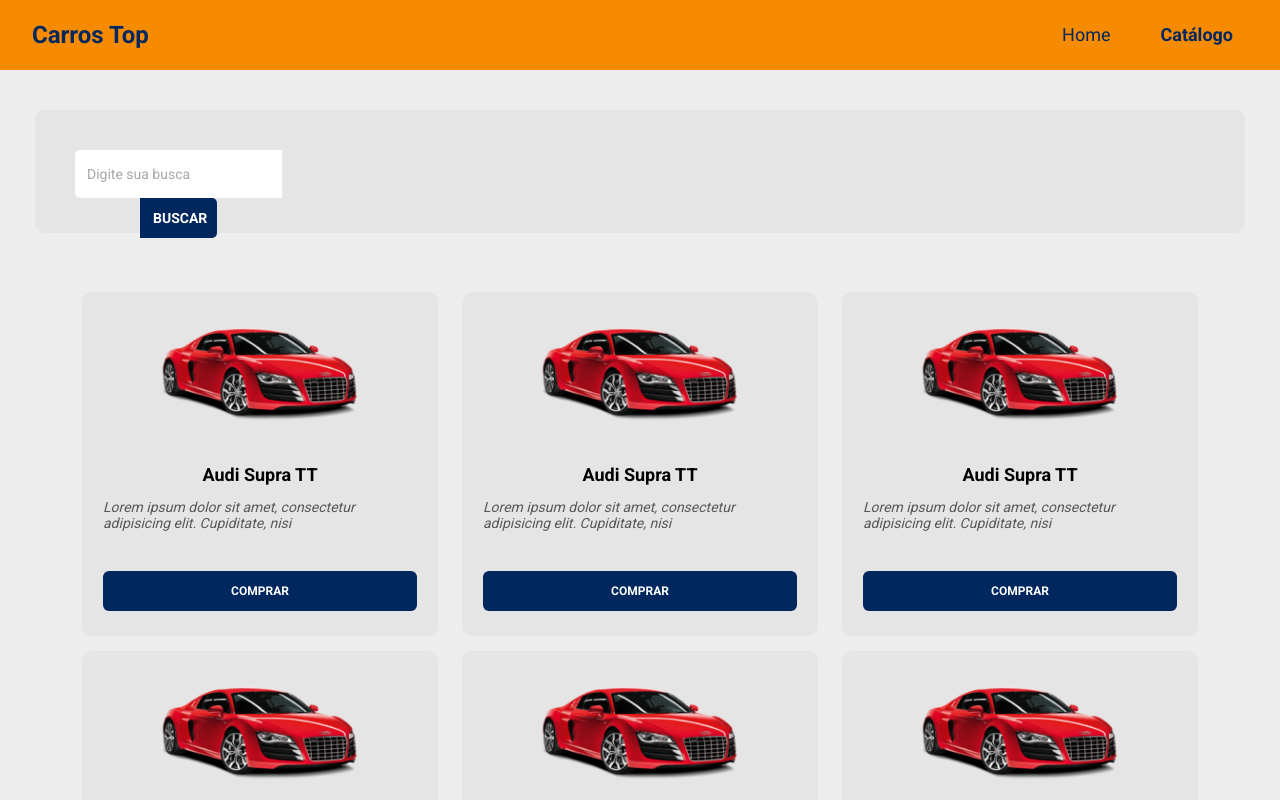
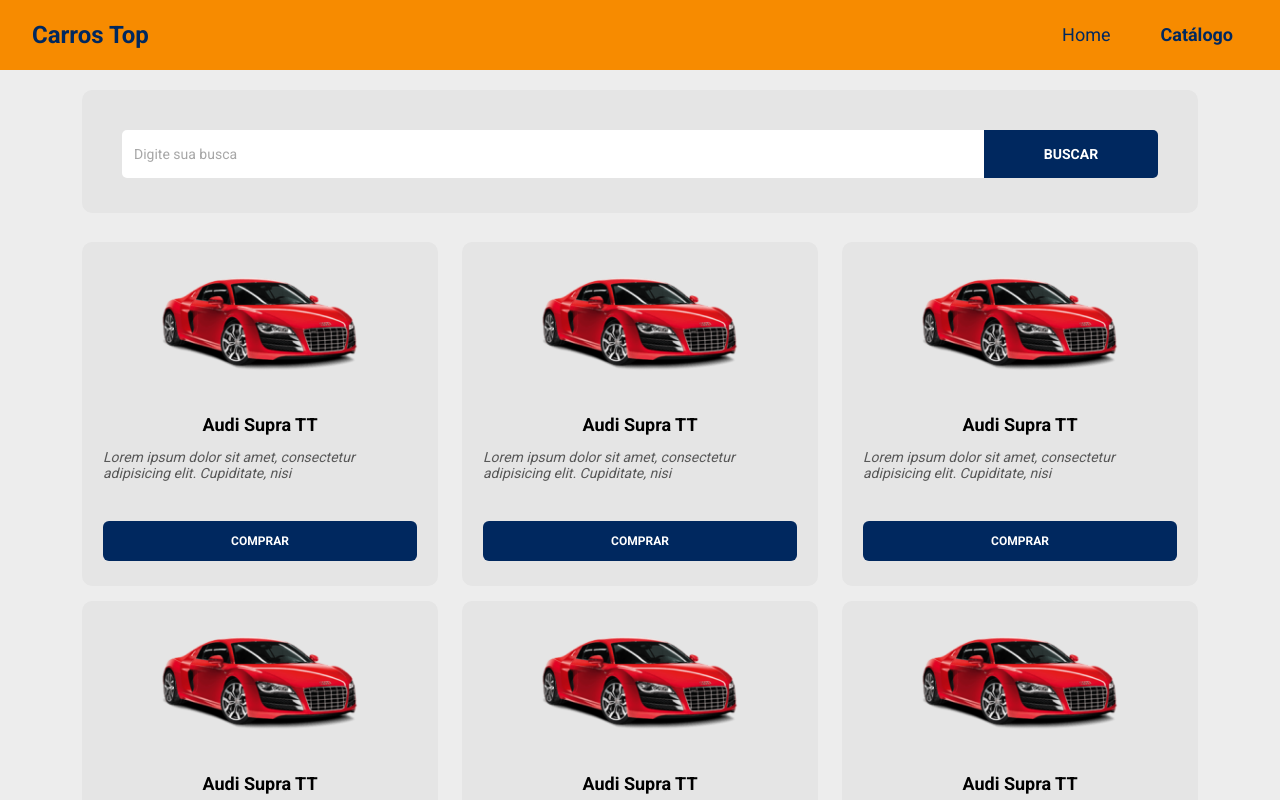
Before and after one commit to ingridholiveira/eureka-cars, a React (Create React App) app in the folder frontend/: page /products in a window 1280 px wide. Shown: the top 800 px of the page. Built offline with nearby package versions, Linux system fonts and the light colour scheme.

Commit message:
setando tamanho da tela de catalogo do botão e ajustando bootstrap

```diff
--- a/frontend/src/components/SearchButton/index.tsx
+++ b/frontend/src/components/SearchButton/index.tsx
@@ -5,15 +5,15 @@
   return (
     <>
       <div className="search-button">
-        <div className="search-button-content">
+        <div className="search-button-content input-group mb-3">
           <input
             type="text"
             placeholder="Digite sua busca"
-            className="search-input-button"
+            className="search-input-button form-control"
             aria-label="Digite sua busca"
             aria-describedby="button-addon2"
           />
-          <div className="">
+
           <button
             className="btn btn-secondary btn-search-icon"
             type="button"
@@ -23,7 +23,6 @@
           </button>
         </div>
       </div>
-      </div>
     </>
   );
 };
--- a/frontend/src/components/SearchButton/styles.css
+++ b/frontend/src/components/SearchButton/styles.css
@@ -22,7 +22,7 @@
 .btn-search-icon {
   background-color: #00285f;
   width: 77px;
-  height: 40px;
+  height: 48px;
   border-radius: 0px 5px 5px 0px;
 }
 
@@ -32,3 +32,9 @@
   color: #fff;
   margin: 0;
 }
+
+@media (min-width: 576px) {
+  .btn-search-icon {
+    width: 174px;
+  }
+}
--- a/frontend/src/pages/Catalog/index.tsx
+++ b/frontend/src/pages/Catalog/index.tsx
@@ -7,7 +7,7 @@
   return (
     <>
       <div className="catalog-container">
-        <div className="first-container">
+        <div className="first-container container">
           <div className="first-content-container">
             <SearchButton />
           </div>
--- a/frontend/src/pages/Catalog/styles.css
+++ b/frontend/src/pages/Catalog/styles.css
@@ -3,7 +3,6 @@
 }
 
 .first-container {
-  margin: 10px 5px;
   display: flex;
   flex-direction: row;
   align-content: center;
@@ -17,7 +16,7 @@
   background-color: #e5e5e5;
   align-items: center;
   border-radius: 10px;
-  margin: 10px 5px;
+  margin-top: 20px;
 }
 
 @media (min-width: 576px) {
@@ -31,17 +30,16 @@
 @media (min-width: 768px) {
   .first-content-container {
     min-width: 710px;
-    margin: 30px;
   }
 }
-
+/*
 @media (min-width: 992px) {
   .first-content-container {
     min-width: 930px;
   }
-}
+} */
 
-@media (min-width: 1400px) {
+/* @media (min-width: 1400px) {
   .first-content-container {
     min-width: 980px;
     margin: 30px 50px;
@@ -58,4 +56,4 @@
   .first-content-container {
     margin: 40px 150px;
   }
-}
+} */
```
Lines whose indentation alone changed are shown as unchanged.
